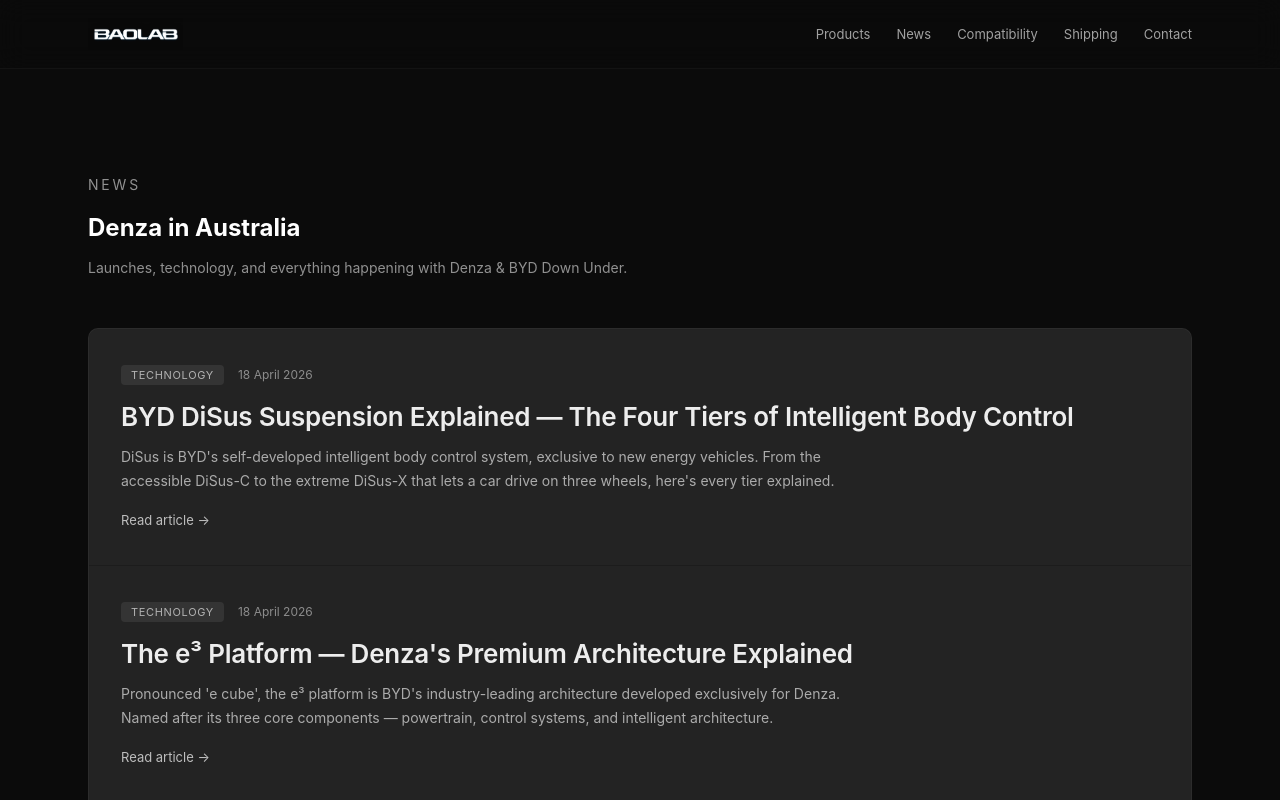
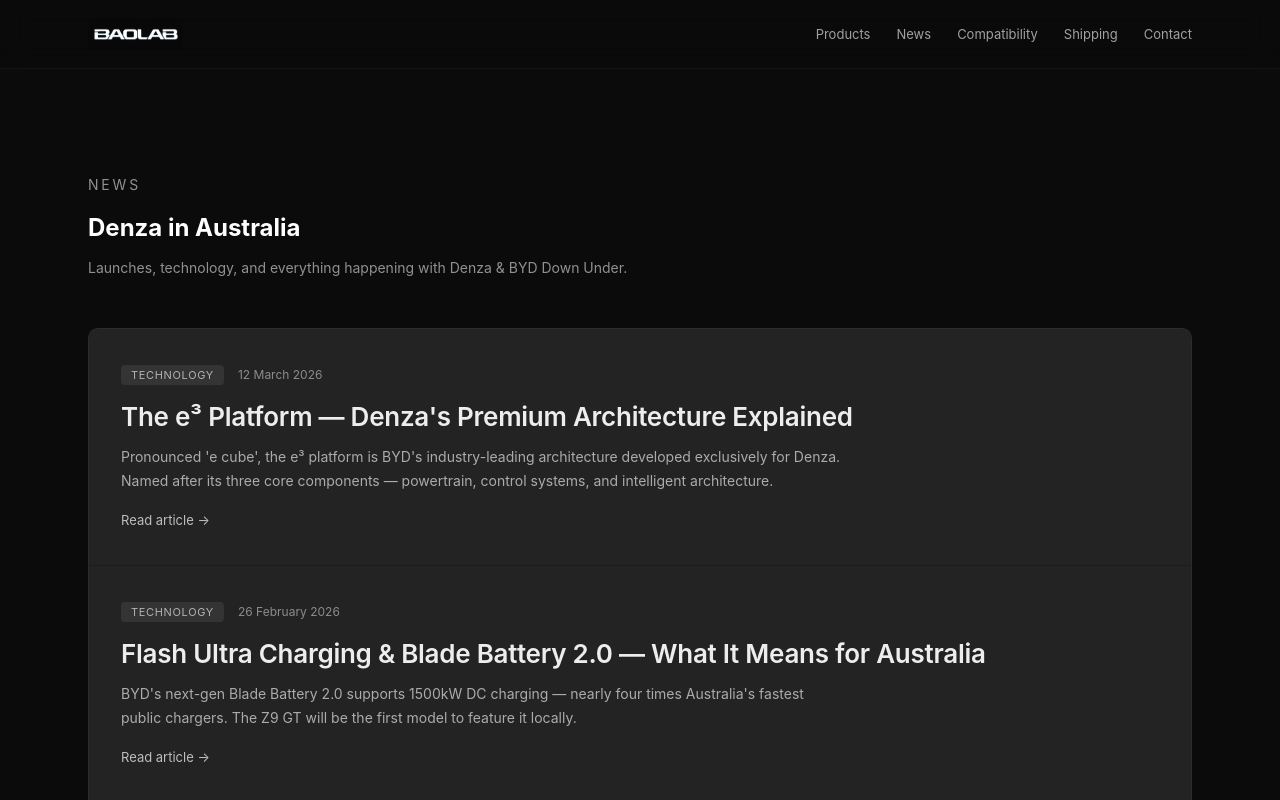
Before and after one commit to tumo020304-web/baolab-site, a Next.js app: page /news in a window 1280 px wide. Shown: the top 800 px of the page. Built offline with nearby package versions, Linux system fonts and the light colour scheme.

Commit message:
fix news dates: realistic ~2 week cadence from Dec 2025 to Mar 2026

```diff
--- a/app/news/data.ts
+++ b/app/news/data.ts
@@ -13,7 +13,7 @@
     slug: "z9gt-melbourne-debut",
     title:
       "Denza Z9 GT Debuts at the 2026 Melbourne Motor Show — 850kW, 0–100 in 2.7s",
-    date: "2026-04-09",
+    date: "2026-02-12",
     category: "Launch",
     excerpt:
       "BYD's luxury division confirms the all-electric Z9 GT grand tourer for Australia, with deliveries expected Q3 2026. The first Denza to feature Blade Battery 2.0 and Flash Ultra Charging.",
@@ -76,7 +76,7 @@
     slug: "flash-charge-blade-battery",
     title:
       "Flash Ultra Charging & Blade Battery 2.0 — What It Means for Australia",
-    date: "2026-04-10",
+    date: "2026-02-26",
     category: "Technology",
     excerpt:
       "BYD's next-gen Blade Battery 2.0 supports 1500kW DC charging — nearly four times Australia's fastest public chargers. The Z9 GT will be the first model to feature it locally.",
@@ -129,7 +129,7 @@
     slug: "denza-b5-b8-launch",
     title:
       "Denza B5 & B8: How BYD's Luxury Brand Arrived in Australia",
-    date: "2026-02-15",
+    date: "2025-12-15",
     category: "Launch",
     excerpt:
       "Denza launched in Australia with two rugged plug-in hybrid SUVs — the B5 and B8. Featuring DiSus-P adjustable suspension, DMO 4×4 architecture, and serious off-road credentials, they're unlike anything else in the market.",
@@ -225,7 +225,7 @@
     slug: "denza-d9-electric-mpv",
     title:
       "Denza D9: The Luxury Electric People Mover Coming to Australia",
-    date: "2026-03-20",
+    date: "2026-01-29",
     category: "Launch",
     excerpt:
       "The Denza D9 is a premium electric people mover that competes with the Kia Carnival and Volkswagen Multivan — but with electric power, six captain's chairs, and luxury car refinement.",
@@ -288,7 +288,7 @@
     slug: "byd-disus-suspension",
     title:
       "BYD DiSus Suspension Explained — The Four Tiers of Intelligent Body Control",
-    date: "2026-04-18",
+    date: "2026-01-15",
     category: "Technology",
     excerpt:
       "DiSus is BYD's self-developed intelligent body control system, exclusive to new energy vehicles. From the accessible DiSus-C to the extreme DiSus-X that lets a car drive on three wheels, here's every tier explained.",
@@ -356,7 +356,7 @@
     slug: "byd-e3-platform",
     title:
       "The e³ Platform — Denza's Premium Architecture Explained",
-    date: "2026-04-18",
+    date: "2026-03-12",
     category: "Technology",
     excerpt:
       "Pronounced 'e cube', the e³ platform is BYD's industry-leading architecture developed exclusively for Denza. Named after its three core components — powertrain, control systems, and intelligent architecture.",
```
